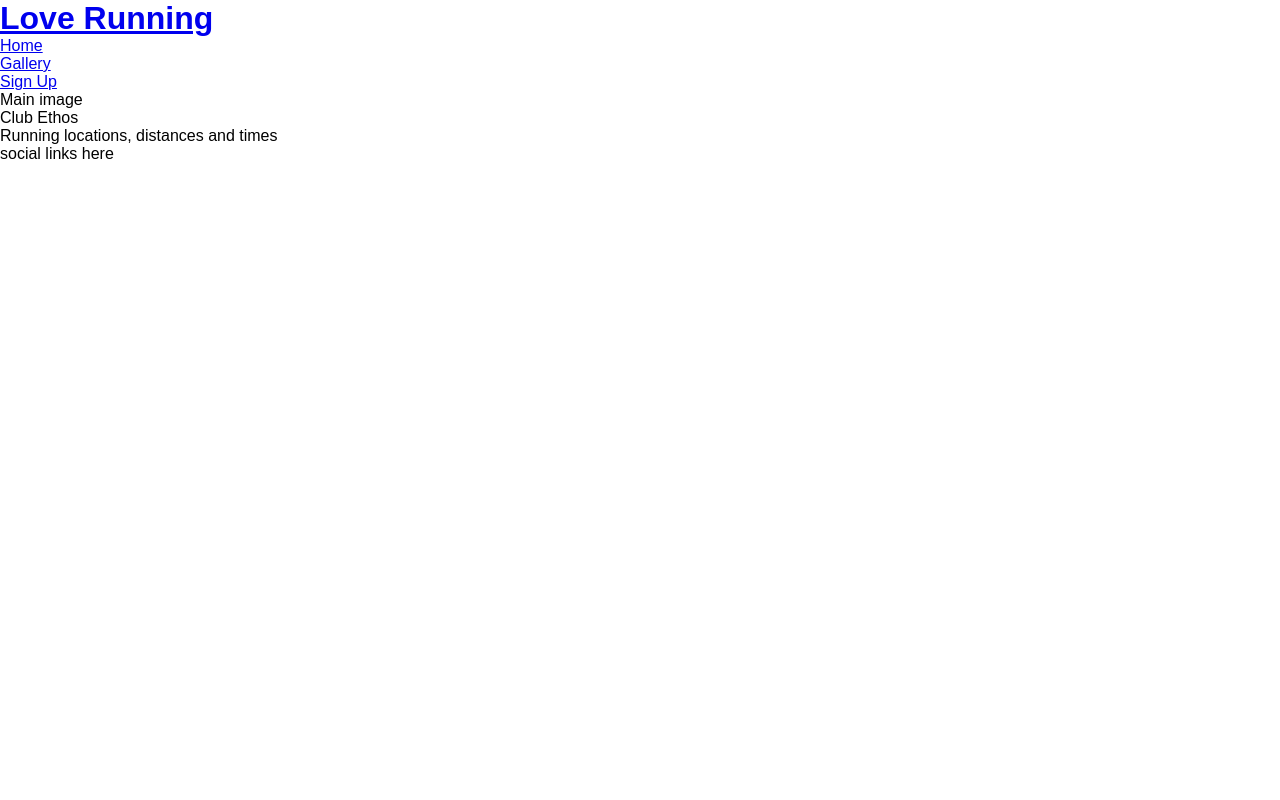
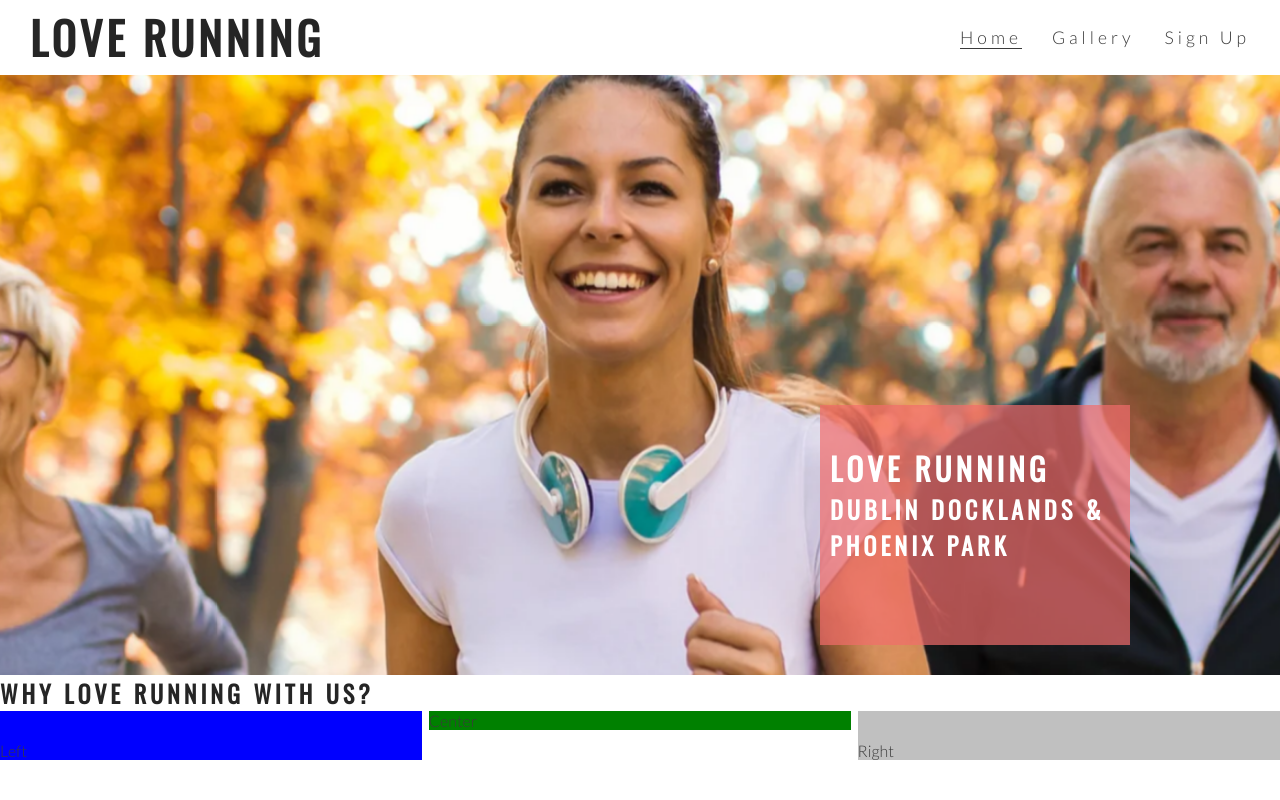
Before and after one commit to marcusgrundstrom88/love-running, a plain HTML site: page index.html in a window 1280 px wide. Shown: the top 800 px of the page. Drawn offline with nearby package versions, Linux system fonts and the light colour scheme.

Commit message:
Add club ethos main structure

```diff
--- a/assets/css/style.css
+++ b/assets/css/style.css
@@ -9,8 +9,131 @@
 body {
     font-family: Lato, sans-serif;
     font-weight: 300;
+    color: #3a3a3a;
 }
 
-body {
-    font-family: Arial, Helvetica, sans-serif;
+/* headings and logo */
+
+h1, h2 {
+    font-family: Oswald, sans-serif;
+    text-transform: uppercase;
+    letter-spacing: 4px;
+    color: #252525;
 }
+
+#logo {
+    float: left;
+    font-size: 280%;
+    margin-left: 30px;
+}
+
+/* navigation links */
+
+#menu {
+    font-size: 110%;
+    letter-spacing: 4px;
+}
+
+#menu, #logo {
+    line-height: 75px;
+}
+
+#menu li {
+    float: right;
+    list-style-type: none;
+    margin-right: 30px;
+}
+
+#menu a {
+    text-decoration: none;
+    color: inherit;
+}
+
+#menu a:hover {
+    border-bottom: 1px solid #3a3a3a;
+}
+
+.active {
+    border-bottom: 1px solid #3a3a3a;
+}
+
+/* hero image and cover text */
+
+#hero-outer {
+    height: 600px;
+    width: 100%;
+    overflow: hidden;
+
+    position: relative;
+}
+
+#cover-text, #cover-text h2 {
+    color: #fff;
+}
+
+#hero-image {
+    height: 600px;
+    width: 100%;
+    background: url('../images/hero-image.webp') no-repeat center center;
+
+    /* animates zoom effect on loading page */
+    animation-name: hero-zoom;
+    animation-duration: 5s;
+    animation-fill-mode: forwards;
+}
+
+/* creates the level of zoom for hero image */
+@keyframes hero-zoom {
+    from{
+        transform: scale(1);
+    }
+    to{
+        transform: scale(1.1);
+    }
+}
+
+#cover-text {
+    font-size: 130%;
+    font-family: Oswald, sans-serif;
+    text-transform: uppercase;
+    letter-spacing: 4px;
+
+    width: 300px;
+    height: 200px;
+
+    padding-top: 40px;
+    padding-left: 10px;
+
+    background-color: rgba(241, 109, 107, .7);
+
+    bottom: 30px;
+    right: 150px;
+
+    position: absolute;
+}
+
+/* club ethos */
+
+#club-ethos {
+    height: 600px;
+}
+
+#left-about {
+    padding-top: 30px;
+    width: 33%;
+    float: left;
+    background-color: blue;
+}
+
+#right-about {
+    padding-top: 30px;
+    width: 33%;
+    float: right;
+    background-color: silver;
+}
+
+#center-about {
+    width: 33%;
+    margin: 0 auto;
+    background-color: green;
+}
--- a/index.html
+++ b/index.html
@@ -14,27 +14,34 @@
 <body>
     <header>
         <a href="index.html">
-            <h1>Love Running</h1>
+            <h1 id="logo">Love Running</h1>
         </a>
         <nav>
-            <ul>
+            <ul id="menu">
                 <li>
-                    <a href="index.html">Home</a>
+                    <a href="#">Sign Up</a>
                 </li>
                 <li>
                     <a href="#">Gallery</a>
                 </li>
                 <li>
-                    <a href="#">Sign Up</a>
+                    <a href="index.html" class="active">Home</a>
                 </li>
             </ul>
         </nav>
     </header>
-    <section>
-        Main image
+    <section id="hero-outer">
+        <div id="hero-image"></div>
+        <div id="cover-text">
+            <h2>Love Running</h2>
+            <h3>Dublin Docklands & Phoenix Park</h3>
+        </div>
     </section>
-    <section>
-        Club Ethos
+    <section id="club-ethos">
+        <h1>Why Love Running With Us?</h1>
+        <div id="left-about">Left</div>
+        <div id="right-about">Right</div>
+        <div id="center-about">Center</div>
     </section>
     <section>
         Running locations, distances and times
```
Also changed, not shown: assets/images/hero-image.webp (added).
